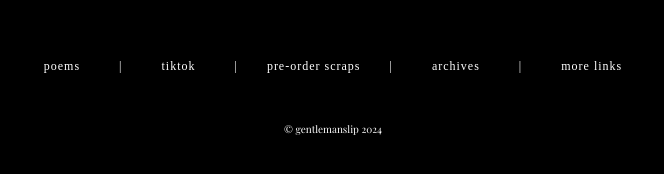
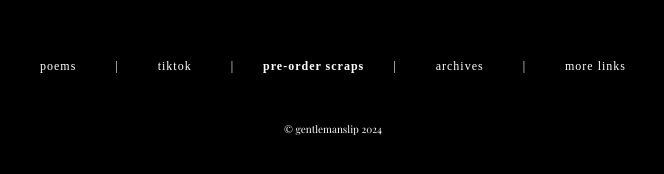
Before and after one commit to stanyfernando/gentlemanslip, a plain HTML site: page index.html in a window 1280 px wide. Shown: the part 522-696 px from the top of the page, 307-971 px from the left. Drawn offline with nearby package versions, Linux system fonts and the light colour scheme.

Commit message:
Update index.html

```diff
--- a/index.html
+++ b/index.html
@@ -147,7 +147,7 @@
         <li>
           <span>|</span>
         </li>
-        <a href="https://bit.ly/scrapswaitlist" target="_blank"><b></b>pre-order scraps</b></a>
+        <a href="https://bit.ly/scrapswaitlist" target="_blank"><b>pre-order scraps</b></a>
         <li>
           <span>|</span>
         </li>
```
